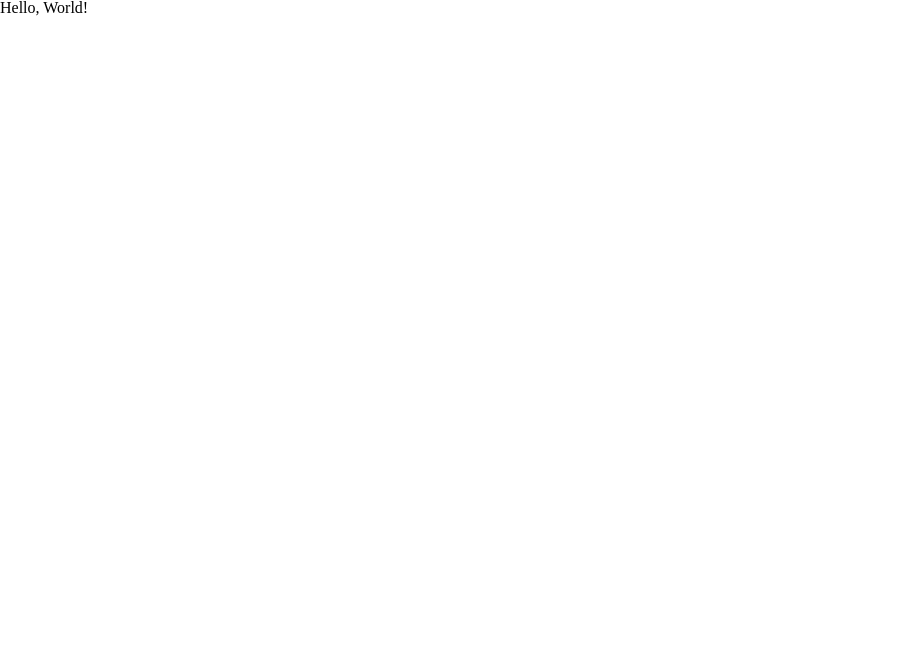
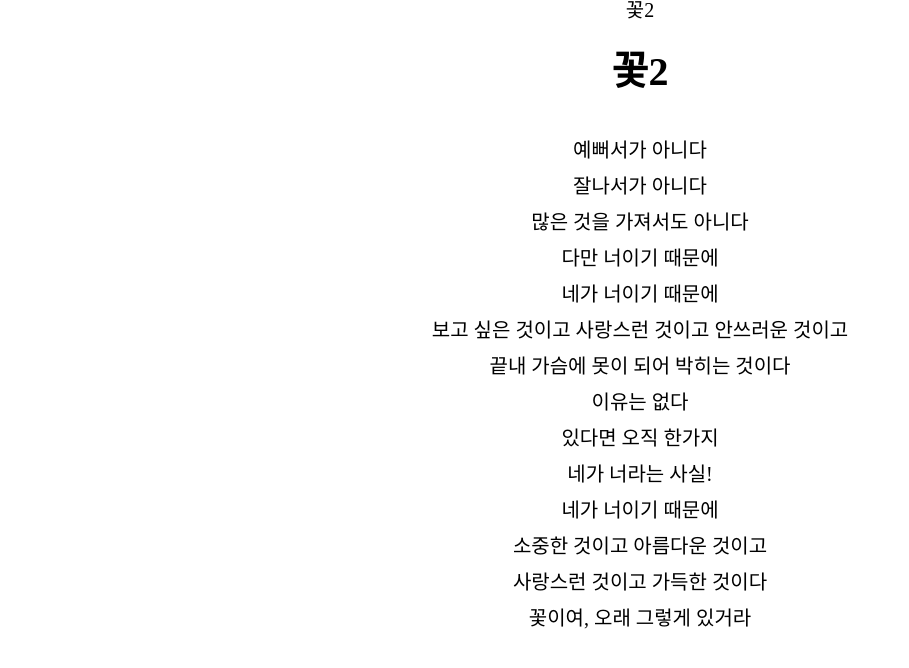
Before and after one commit to imeunyoung/daangn, a plain HTML site: page CSS/index.html in a window 1280 px wide. Shown: the whole page, without its empty margins (0-909 px from the left). Drawn offline with nearby package versions, Linux system fonts and the light colour scheme; files that its build step writes are made by us from their sources.

Commit message:
modify
    <p onclick="popAlert()">@</p>
<script>const popAlert = () => {
    alert('@.')
}</script>

```diff
--- a/CSS/index.html
+++ b/CSS/index.html
@@ -1,4 +1,3 @@
-<!DOCTYPE html>
 <html lang="ko">
 
 <head>
@@ -12,14 +11,55 @@
     <link rel="stylesheet" href="./css/main.css" />
 </head>
 
+
+
 <body>
-    <p onclick="popAlert()">Hello, World!</p>
+    <p onclick="popAlert()">꽃2</p>
+<script>const popAlert = () => {
+    alert('나태주.')
+}</script>
+
+    <style>
+        h1 {
+            /* 폰트 크기 설정 */
+            font-size: 40px;
+            /* 폰트 굵기 설정 */
+            font-weight: 800;
+            /* 텍스트 가운데 정렬 */
+            text-align: center;
+        }
+    </style>
+        <style>
+            p {
+                /* 폰트 크기 설정 */
+                font-size: 20px;
+                /* 폰트 굵기 설정 */
+                font-weight: 300;
+                /* 텍스트 가운데 정렬 */
+                text-align: center;
+            }
+        </style>
+
+<br><br>
+            <h1>꽃2</h1><br><br><br>
+            <p>예뻐서가 아니다</p><br>
+            <p>잘나서가 아니다</p><br>
+            <p>많은 것을 가져서도 아니다</p><br>
+            <p>다만 너이기 때문에</p><br>
+            <p>네가 너이기 때문에</p><br>
+            <p>보고 싶은 것이고 사랑스런 것이고 안쓰러운 것이고</p><br>
+            <p>끝내 가슴에 못이 되어 박히는 것이다</p><br>
+            <p>이유는 없다</p><br>
+            <p>있다면 오직 한가지</p><br>
+            <p>네가 너라는 사실!</p><br>
+            <p>네가 너이기 때문에</p><br>
+            <p>소중한 것이고 아름다운 것이고</p><br>
+            <p>사랑스런 것이고 가득한 것이다</p><br>
+            <p>꽃이여, 오래 그렇게 있거라</p><br>
+
+
+
 </body>
 
-<script>
-    const popAlert = () => {
-        alert('만나서 반가워요.')
-    }
-</script>
 
 </html>
--- a/CSS/main.css
+++ b/CSS/main.css
@@ -1,4 +1,4 @@
-    <style>
+
         p {
             /* 폰트 크기 설정 */
             font-size: 60px;
@@ -7,4 +7,3 @@
             /* 텍스트 가운데 정렬 */
             text-align: center;
         }
-    </style>
```
Also changed, not shown: week.01/index.html (added, +28 -0 lines), 1 other file.
